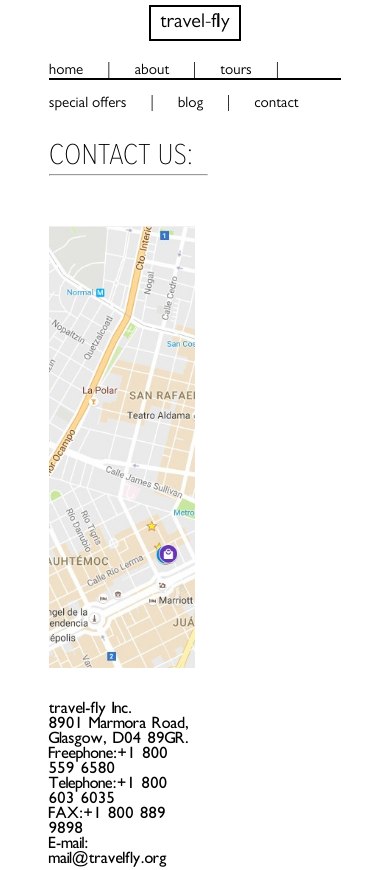
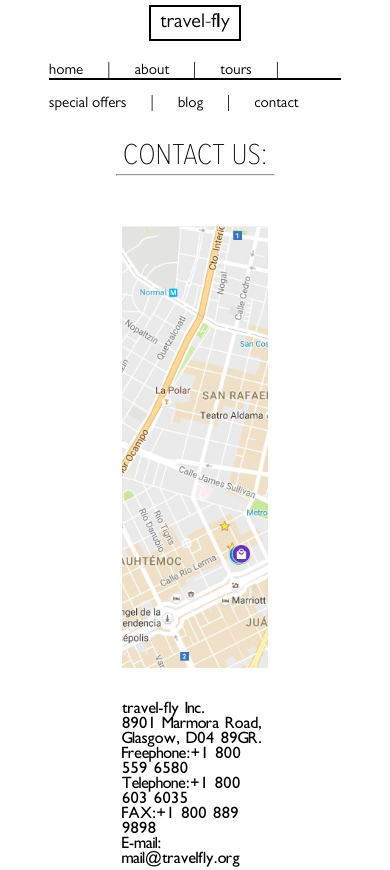
Before and after one commit to n215-wolfmi/homework-seven, a website: page contact.html in a window 390 px wide. Shown: the top 870 px of the page. Drawn offline with Linux system fonts and the light colour scheme.

Commit message:
contact page media queries

```diff
--- a/contact.html
+++ b/contact.html
@@ -30,8 +30,10 @@
 
         <div class="contact-us">
 
-          <p class="contact-title">CONTACT US:</p>
-          <hr class="contact-title-underline">
+          <div class="contact-title-div">
+            <p class="contact-title">CONTACT US:</p>
+            <hr class="contact-title-underline">
+          </div>
 
           <div class="contact-main">
 
--- a/scss/contact/contact.scss
+++ b/scss/contact/contact.scss
@@ -4,6 +4,8 @@
     width: 75%;
     margin-top: 60px;
     margin-bottom: 100px;
+
+    .contact-title-div {
 
         .contact-title {
             font-family: ProximaNovaCnThin;
@@ -14,6 +16,7 @@
             width: 159px;
             color: $site-black;
             margin-top: -12px;
+        }
     }
 
     .contact-main {
@@ -74,12 +77,33 @@
 }
 
 @media screen and (max-width: 1120px) {
+
+    .contact-us {
+
+        .contact-title-div {
+            text-align: center;
+
+            .contact-title-underline {
+                margin: auto;
+                margin-top: -12px;
+            }
+
+        }
+
         .contact-main {
             flex-direction: column;
-        //align-items: center;
-    }
+            align-items: center;
 
             .contact-info-left {
                 margin-bottom: 34px;
+
+            }
+
+            .contact-info-right {
+
             }
         }
+    }
+
+
+}
```
Also changed, not shown: css/styles.css, 1 other file. Lines whose indentation alone changed are shown as unchanged.
